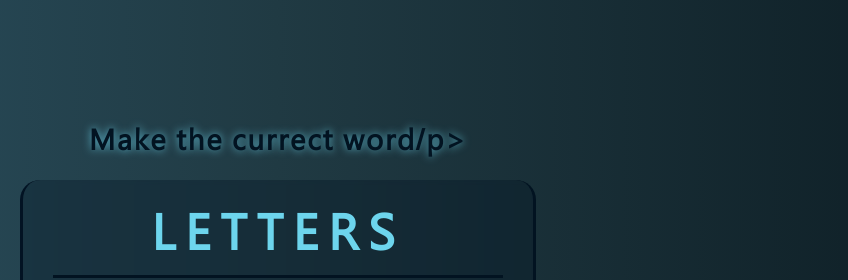
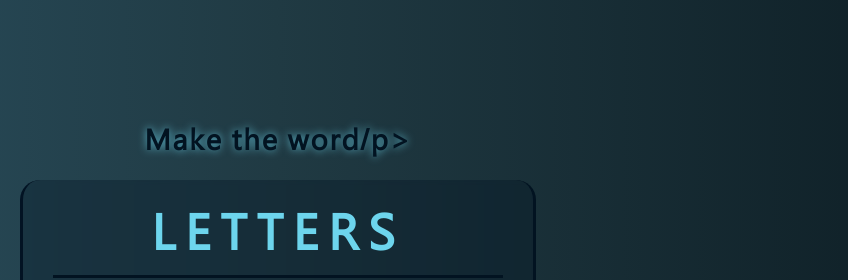
Before and after one commit to amiralimtmdi/Lettergame.github.io, a plain HTML site: page index.html in a window 1280 px wide. Shown: the top 280 px of the page, 362-1210 px from the left. Drawn offline with Linux system fonts and the light colour scheme.

Commit message:
Update index.html

```diff
--- a/index.html
+++ b/index.html
@@ -83,7 +83,7 @@
       </div>
 
       <!-- starting style box -->
-      <p class="title">Make the currect word/p>
+      <p class="title">Make the word/p>
       <div class="box">
         <div class="letters">OHME</div>
         <div class="hint">Hint: <span class="hint-text"></span></div>
```
